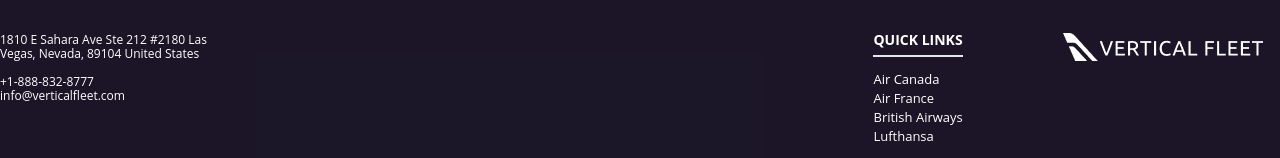
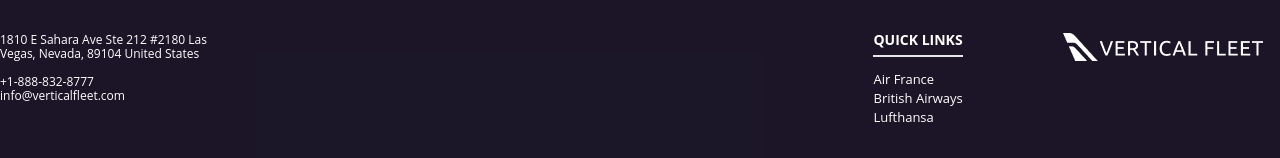
Before and after one commit to mastercodemarshal/verticalfleet-source, a React (Create React App) app: page /round-trip/ in a window 1280 px wide. Shown: the part 4521-4679 px from the top of the page. Built offline with nearby package versions, Linux system fonts and the light colour scheme.

Commit message:
removed: Air Canada from Footer

```diff
--- a/src/layouts/Footer.tsx
+++ b/src/layouts/Footer.tsx
@@ -28,9 +28,6 @@ const Footer: React.FC = (): JSX.Element => {
             <p className="uppercase font-bold mb-[15px] text-[14px] border-b-2 pb-2">
               quick links
             </p>
-            <div className="text-[13px] hover:text-gray-400 mb-[5px]">
-              <a href="/landing/canada">Air Canada</a>
-            </div>
             <div className="text-[13px] hover:text-gray-400 mb-[5px]">
               <a href="/landing/france">Air France</a>
             </div>
```
